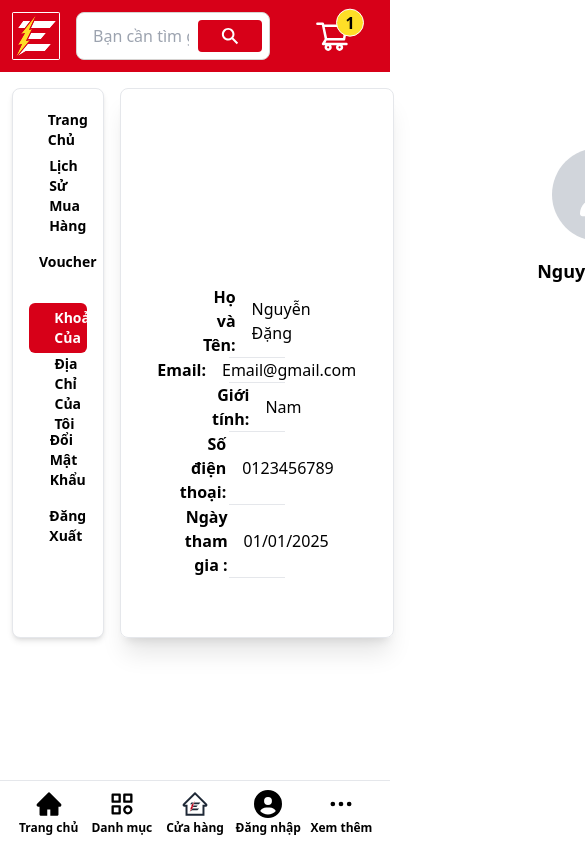
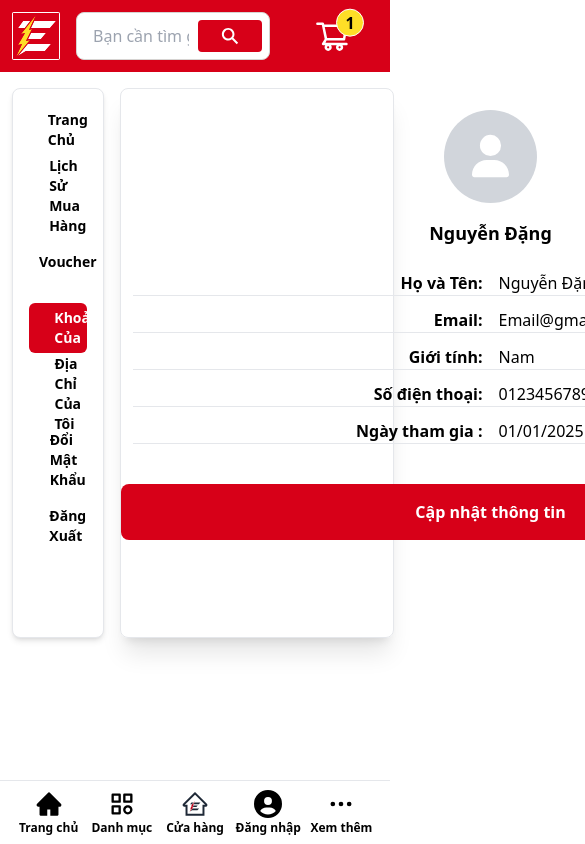
Before and after one commit to Khangdao0311/elecking-nextjs-client, a Next.js app: page /account/profile in a window 390 px wide. Shown: the top 844 px of the page, 585 px wide, since content can reach past the window. Built offline with nearby package versions, Linux system fonts and the light colour scheme.

Commit message:
Cập nhật lại SidebarUser hoàn chỉnh

```diff
--- a/src/app/components/client/sidebar_user/sidebar.tsx
+++ b/src/app/components/client/sidebar_user/SidebarUser.tsx
@@ -8,7 +8,7 @@ import config from "@/app/config";
 import { FaGift, FaUser } from "react-icons/fa6";
 import { CiLock, CiLogout } from "react-icons/ci";
 
-function Sidebar() {
+function SidebarUser() {
   const pathname = usePathname();
   return (
     <div className="flex flex-col w-3/12 items-center bg-white border border-gray-200 min-h-[550px] shadow-md rounded-lg gap-4 p-4">
@@ -169,4 +169,4 @@ function Sidebar() {
     </div>
   );
 }
-export default Sidebar;
+export default SidebarUser;
--- a/src/app/components/client/sidebar_user/index.tsx
+++ b/src/app/components/client/sidebar_user/index.tsx
@@ -1 +1 @@
-export { default } from "./Sidebar";
+export { default } from "./SidebarUser";
--- a/src/app/pages/client/account/order/AccountOrder.tsx
+++ b/src/app/pages/client/account/order/AccountOrder.tsx
@@ -1,7 +1,15 @@
 "use client";
 
+import Sidebar from "@/app/components/client/Sidebar_user";
+
 function AccountOrder() {
-  return <div className="container-custom py-4 px-3 md:px-3.5 lg:px-4 xl:px-0">Tài Khoản - Lịch Sử Mua hàng</div>;
+  return(
+    <div className="container-custom py-4 px-3 md:px-3.5 lg:px-4 xl:px-0">
+      Tài Khoản - Lịch Sử Mua hàng
+      <Sidebar />
+
+      </div>
+  )
 }
 
 export default AccountOrder;
--- a/src/app/pages/client/account/profile/AccountProfile.tsx
+++ b/src/app/pages/client/account/profile/AccountProfile.tsx
@@ -6,37 +6,43 @@ function AccountProfile() {
   return (
     <div className="container-custom py-4 px-3 md:px-3.5 lg:px-4 xl:px-0 flex gap-4">
       <Sidebar />
-      <div className="flex flex-col justify-center w-9/12 border border-gray-200 shadow-xl rounded-lg px-[108px]">
-        <div className="w-[740px] flex justify-center items-center">
+      <div className="mx-auto w-9/12 border border-gray-200 shadow-xl rounded-lg ">
+        <div className="w-[740px] h-[471px] flex flex-col gap-6 justify-center items-center m-auto">
           <div className="flex flex-col gap-4 justify-center items-center w-[308px]">
             <div className="rounded-full bg-gray-300 w-[93px] h-[93px] py-7 px-7 flex items-center justify-center">
               <FaUser className="w-16 h-16 text-white" />
             </div>
             <p className="text-lg font-bold">Nguyễn Đặng</p>
           </div>
-        </div>
-        <form>
-          <div className="flex justify-center items-center gap-4 border-b-[1px]">
-            <p className="text-right text-base font-bold">Họ và Tên: </p>
-            <p className="text-base font-normal">Nguyễn Đặng</p>
+
+          <form className="flex flex-col gap-3 mb-4">
+            <div className="flex justify-center items-center gap-4 border-b-[1px] w-full">
+              <p className="text-right text-base font-bold w-[350px]">Họ và Tên: </p>
+              <p className="text-base font-normal w-[350px]">Nguyễn Đặng</p>
             </div>
             <div className="flex justify-center items-center gap-4 border-b-[1px]">
-            <p className="text-right text-base font-bold">Email: </p>
-            <p className="text-base font-normal">Email@gmail.com</p>
+              <p className="text-right text-base font-bold w-[350px]">Email: </p>
+              <p className="text-base font-normal w-[350px]">Email@gmail.com</p>
             </div>
             <div className="flex justify-center items-center gap-4 border-b-[1px]">
-            <p className="text-right text-base font-bold">Giới tính: </p>
-            <p className="text-base font-normal">Nam</p>
+              <p className="text-right text-base font-bold w-[350px]">Giới tính: </p>
+              <p className="text-base font-normal w-[350px]">Nam</p>
             </div>
             <div className="flex justify-center items-center gap-4 border-b-[1px]">
-            <p className="text-right text-base font-bold">Số điện thoại: </p>
-            <p className="text-base font-normal">0123456789</p>
+              <p className="text-right text-base font-bold w-[350px]">Số điện thoại: </p>
+              <p className="text-base font-normal w-[350px]">0123456789</p>
             </div>
             <div className="flex justify-center items-center gap-4 border-b-[1px]">
-            <p className="text-right text-base font-bold">Ngày tham gia : </p>
-            <p className="text-base font-normal">01/01/2025</p>
+              <p className="text-right text-base font-bold w-[350px]">Ngày tham gia : </p>
+              <p className="text-base font-normal w-[350px]">01/01/2025</p>
             </div>
           </form>
+          <div className="px-24 py-4 bg-primary rounded-lg w-full">
+            <p className="text-base font-bold text-white text-center">
+              Cập nhật thông tin
+            </p>
+          </div>
+        </div>
       </div>
     </div>
   );
```
Lines whose indentation alone changed are shown as unchanged.
